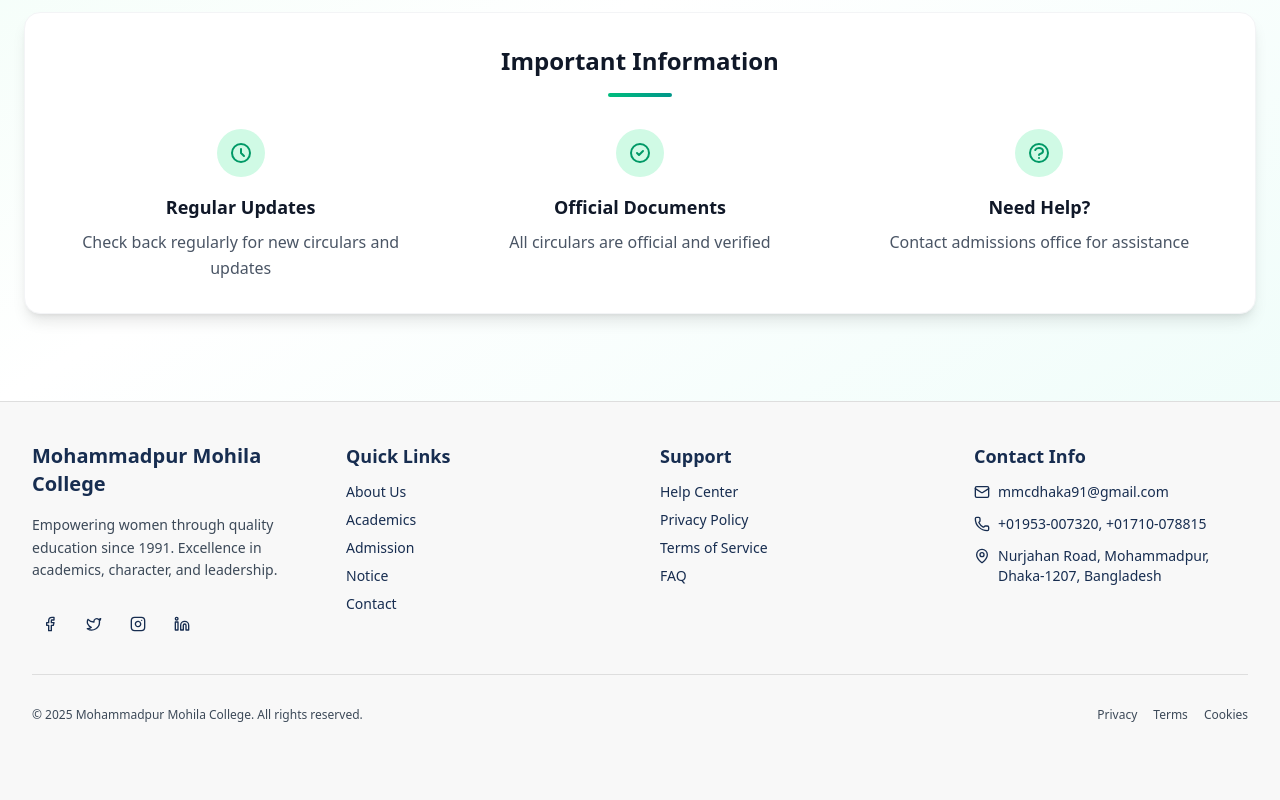
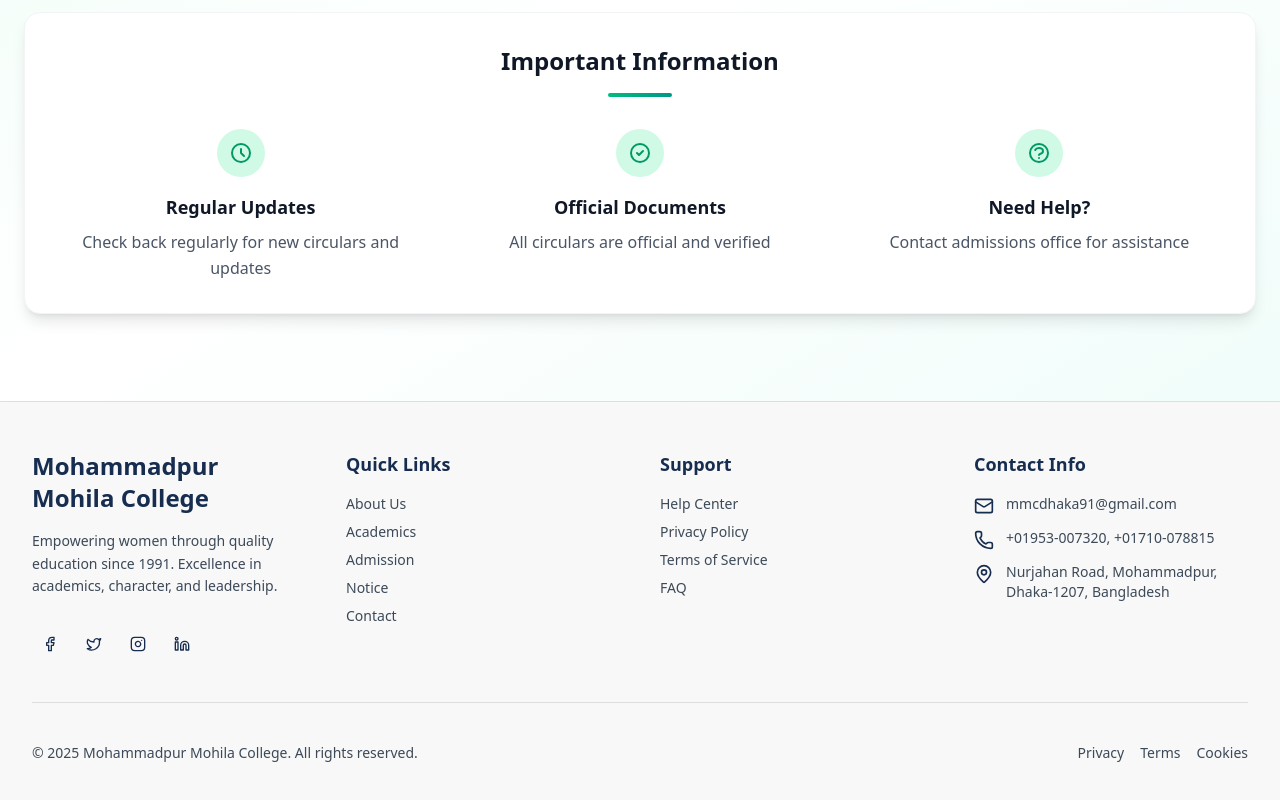
Before and after one commit to ImranParthib/edukia-client, a Next.js app: page /admission/circulars in a window 1280 px wide. Shown: the part 474-1274 px from the top of the page. Before the commit the page ends 1237 px from the top, so only its background shows below. Built offline with nearby package versions, Linux system fonts and the light colour scheme.

Commit message:
✨ feat: enhance Footer component with improved layout, spacing, and typography; update contact info styling for better visibility

```diff
--- a/components/Footer/Footer.jsx
+++ b/components/Footer/Footer.jsx
@@ -13,17 +13,19 @@ import {
 
 const Footer = () => {
   return (
-    <footer className="border-t border-border bg-background text-foreground">
-      <div className="max-w-7xl mx-auto px-4 md:px-8 py-10">
+    <footer className="border-t border-border bg-background text-foreground text-sm md:text-base">
+      <div className="max-w-7xl mx-auto px-4 sm:px-6 lg:px-8 py-12">
         <div className="grid gap-10 sm:grid-cols-2 lg:grid-cols-4">
           {/* College Info */}
           <div className="space-y-4">
-            <h3 className="text-xl font-semibold">Mohammadpur Mohila College</h3>
-            <p className="text-sm text-muted-foreground leading-relaxed">
+            <h3 className="text-xl md:text-2xl font-bold">
+              Mohammadpur Mohila College
+            </h3>
+            <p className="text-muted-foreground leading-relaxed text-sm">
               Empowering women through quality education since 1991. Excellence
               in academics, character, and leadership.
             </p>
-            <div className="flex gap-2 pt-2">
+            <div className="flex flex-wrap gap-2 pt-3">
               {[Facebook, Twitter, Instagram, Linkedin].map((Icon, idx) => (
                 <Button
                   key={idx}
@@ -40,8 +42,8 @@ const Footer = () => {
 
           {/* Quick Links */}
           <div>
-            <h3 className="text-lg font-semibold mb-3">Quick Links</h3>
-            <ul className="space-y-2 text-sm">
+            <h3 className="text-lg font-semibold mb-4">Quick Links</h3>
+            <ul className="space-y-2 text-muted-foreground text-sm">
               {[
                 { label: "About Us", href: "/about" },
                 { label: "Academics", href: "/academics" },
@@ -52,7 +54,7 @@ const Footer = () => {
                 <li key={link.href}>
                   <a
                     href={link.href}
-                    className="hover:text-primary transition-all hover:underline underline-offset-4"
+                    className="hover:text-primary hover:underline underline-offset-4"
                   >
                     {link.label}
                   </a>
@@ -63,45 +65,55 @@ const Footer = () => {
 
           {/* Support */}
           <div>
-            <h3 className="text-lg font-semibold mb-3">Support</h3>
-            <ul className="space-y-2 text-sm">
-              {["Help Center", "Privacy Policy", "Terms of Service", "FAQ"].map((item, index) => (
-                <li key={index}>
-                  <a href="#" className="hover:text-primary hover:underline underline-offset-4">
-                    {item}
-                  </a>
-                </li>
-              ))}
+            <h3 className="text-lg font-semibold mb-4">Support</h3>
+            <ul className="space-y-2 text-muted-foreground text-sm">
+              {["Help Center", "Privacy Policy", "Terms of Service", "FAQ"].map(
+                (item, index) => (
+                  <li key={index}>
+                    <a
+                      href="#"
+                      className="hover:text-primary hover:underline underline-offset-4"
+                    >
+                      {item}
+                    </a>
+                  </li>
+                )
+              )}
             </ul>
           </div>
 
           {/* Contact Info */}
           <div className="space-y-4">
-            <h3 className="text-lg font-semibold mb-3">Contact Info</h3>
-            <ul className="space-y-3 text-sm">
-              <li className="flex items-start gap-2">
-                <Mail className="h-4 w-4 mt-0.5" />
-                <span className="break-words">mmcdhaka91@gmail.com</span>
+            <h3 className="text-lg font-semibold mb-4">Contact Info</h3>
+            <ul className="space-y-3 text-sm text-muted-foreground">
+              <li className="flex items-start gap-3">
+                <Mail className="h-5 w-5 mt-0.5 text-foreground" />
+                <span>mmcdhaka91@gmail.com</span>
               </li>
-              <li className="flex items-start gap-2">
-                <Phone className="h-4 w-4 mt-0.5" />
+              <li className="flex items-start gap-3">
+                <Phone className="h-5 w-5 mt-0.5 text-foreground" />
                 <span>+01953-007320, +01710-078815</span>
               </li>
-              <li className="flex items-start gap-2">
-                <MapPin className="h-4 w-4 mt-0.5" />
+              <li className="flex items-start gap-3">
+                <MapPin className="h-5 w-5 mt-0.5 text-foreground" />
                 <span>
-                  Nurjahan Road, Mohammadpur,<br />Dhaka-1207, Bangladesh
+                  Nurjahan Road, Mohammadpur,
+                  <br />
+                  Dhaka-1207, Bangladesh
                 </span>
               </li>
             </ul>
           </div>
         </div>
 
-        <Separator className="my-8" />
+        <Separator className="my-10" />
 
         {/* Bottom Footer */}
-        <div className="flex flex-col sm:flex-row justify-between items-center text-xs text-muted-foreground gap-4">
-          <p>&copy; {new Date().getFullYear()} Mohammadpur Mohila College. All rights reserved.</p>
+        <div className="flex flex-col sm:flex-row justify-between items-center text-xs md:text-sm text-muted-foreground gap-4">
+          <p>
+            &copy; {new Date().getFullYear()} Mohammadpur Mohila College. All
+            rights reserved.
+          </p>
           <div className="flex items-center gap-4">
             {["Privacy", "Terms", "Cookies"].map((item, idx) => (
               <a
```
